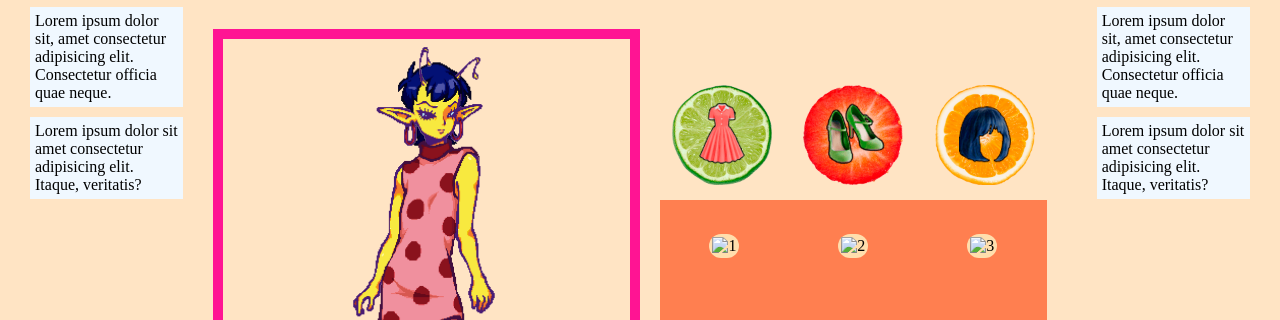
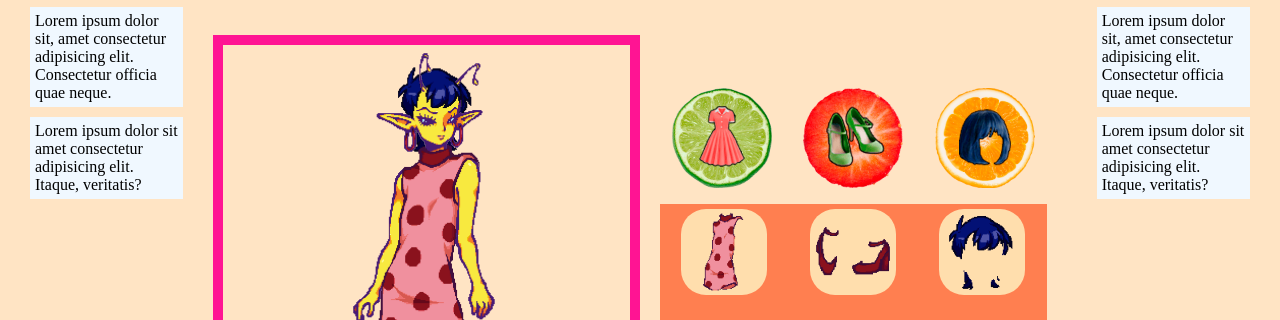
Before and after one commit to FruKenzo/DressUp_BrowserGame, a plain HTML site: page index.html in a window 1280 px wide. Shown: the part 113-433 px from the top of the page. Drawn offline with Linux system fonts and the light colour scheme.

Commit message:
Getting rid of img directory

```diff
--- a/index.html
+++ b/index.html
@@ -75,17 +75,17 @@
                 <article id="clothing_select">
                     <div>
                         <figure>
-                            <img src="Img/Dixie/Dress_1.png" alt="1">
+                            <img src="Dixie/Dress_1.png" alt="1">
                         </figure>
                     </div>
                     <div>
                         <figure>
-                            <img src="Img/Dixie/Shoes_1.png" alt="2">
+                            <img src="Dixie/Shoes_1.png" alt="2">
                         </figure>
                     </div>
                     <div>
                         <figure>
-                            <img src="Img/Dixie/Hair_1.png" alt="3">
+                            <img src="Dixie/Hair_1.png" alt="3">
                         </figure>
                     </div>
                     <div>
```
